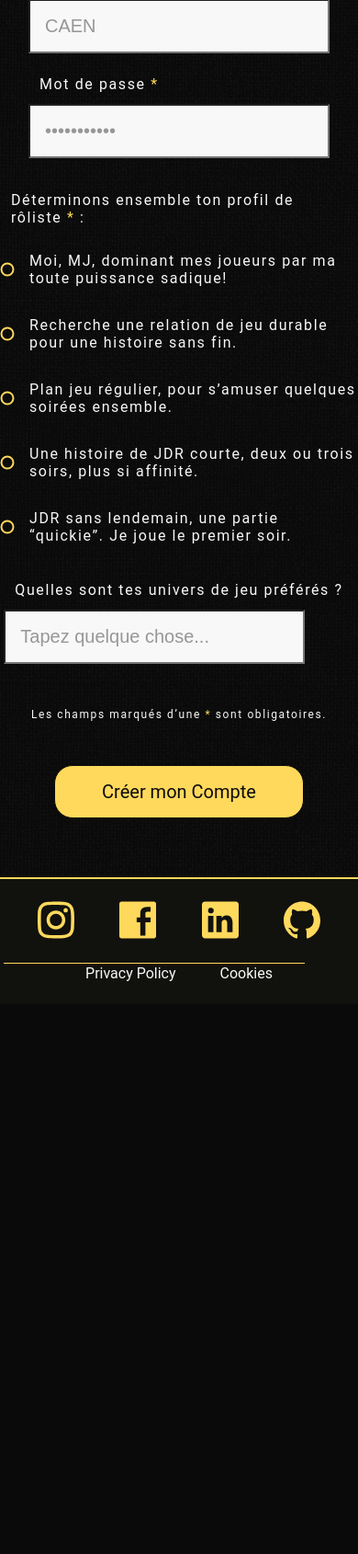
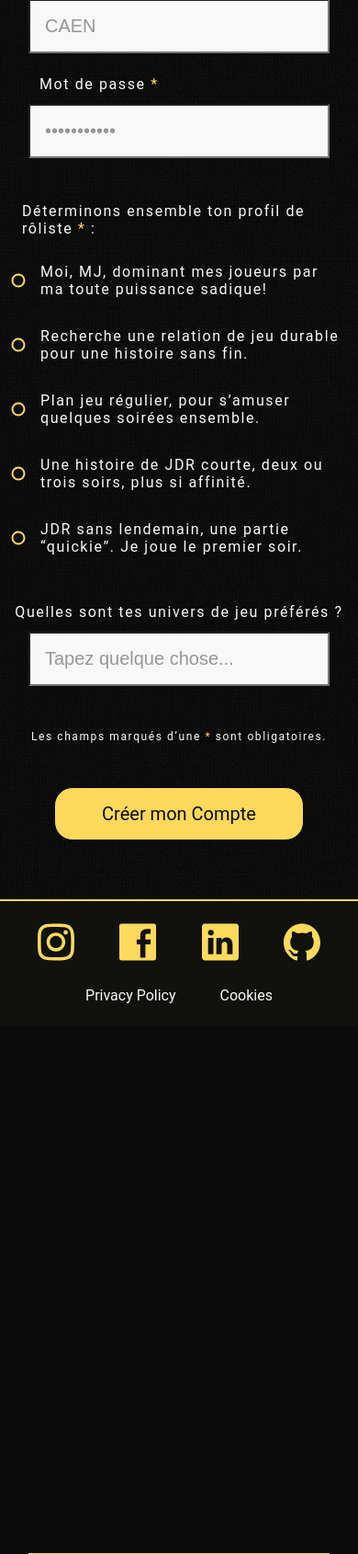
Before and after one commit to sbonnard/rolist-mingle, a PHP site: page /create-account.html in a window 390 px wide. Shown: the part 779-2469 px from the top of the page at 92% size. Before the commit the page ends 1846 px from the top, so only its background shows below. Run offline with PHP 8.4, Linux system fonts and the light colour scheme; style sheets or scripts are compiled from the project's sources; some web fonts are replaced.

Commit message:
Some css

```diff
--- a/app/create-account.html
+++ b/app/create-account.html
@@ -89,7 +89,7 @@
                             <input class="input" type="password" name="password" id="password" placeholder="•••••••••••"
                                 required>
                         </li>
-                        <li>
+                        <li class="form__question">
                             <p class="form__question" for="ideal">Déterminons ensemble ton profil de rôliste <span
                                     class="input__required" aria-hidden="true">*</span> :</p>
                             <p class="form__itm">
@@ -126,7 +126,7 @@
 
 
 
-                        <li class="form__itm">
+                        <li class="form__itm form__itm--select">
                             <label class="input__label form__question" for="suggestionsField">
                                 Quelles sont tes univers de jeu préférés ?
                             </label>
--- a/app/scss/components/_form.scss
+++ b/app/scss/components/_form.scss
@@ -38,4 +38,10 @@
     &__question {
         padding: 0.75rem;
     }
+
+    @media screen and (max-width: 768px) {
+        &__itm--select {
+            align-items: center;
+        }
+    }
 }
--- a/app/scss/components/_suggestions.scss
+++ b/app/scss/components/_suggestions.scss
@@ -45,7 +45,7 @@
 
     @media screen and (max-width: 700px) {
         & {
-            bottom: -116.5%;
+            bottom: -192.5%;
         }
     }
 }
```
